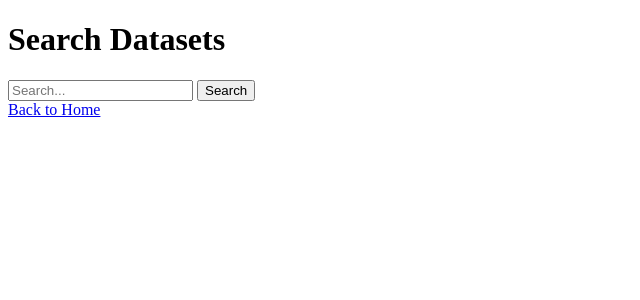
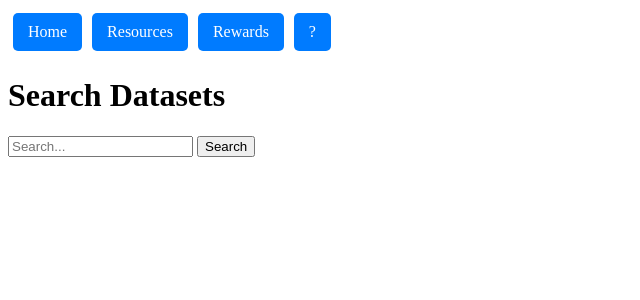
Before and after one commit to gapuzjia/2024-Big-Data-Hackathon, a Flask app: template vitalwatch/templates/search.html in a window 1280 px wide. Shown: the top 300 px of the page, without its empty margins (0-640 px from the left). Run offline with Flask 3, Linux system fonts and the light colour scheme; the template is opened without the code that fills it, so the values that code supplies are empty; parts of the project's set-up code (start-up, migrations or seed data) failed here and were passed over.

Commit message:
started implementation

```diff
--- a/vitalwatch/app.py
+++ b/vitalwatch/app.py
@@ -13,8 +13,8 @@ datasets = {
 }
 
 # Define columns to return for each dataset
-columns_to_return = {
-    'dataset1': ['rd20full', 'xstrt1', 'rd20full', 'zip'],
+column_mapping  = {
+    'dataset1': ['rd20full', 'xstrt1', 'zip'],
     'dataset2': ['location', '10.6 Street Address', '10.7 City', '10.8 Zip Code'],
     'dataset3': ['name', 'location'],
     'dataset4': ['rec_bldg', 'address', 'zip']
@@ -36,16 +36,55 @@ def rewards():
 def search():
     results = {key: pd.DataFrame() for key in datasets.keys()}
     query = ""
+    page = 1  # Default to the first page
+    per_page = 5  # Set the number of results per page
 
     if request.method == 'POST':
         query = request.form.get('query')  # Get the query from the form
-        print(f"Query received: {query}")  # Debug output
+        page = int(request.form.get('page', 1))  # Get the page number from the form
 
-        for dataset_name, df in datasets.items():
-            search_results = df[df.apply(lambda row: row.astype(str).str.contains(query, case=False).any(), axis=1)]
-            results[dataset_name] = search_results
+        print(f"Query received: {query}, Page: {page}")  # Debug output
 
-    return render_template('search.html', results=results, query=query)
+        try:
+            # Convert the query to an integer (assuming it's a valid zip code)
+            zip_code = int(query)
+
+            for dataset_name, df in datasets.items():
+                # First, search for rows that contain the query in any column
+                search_results = df[df.apply(lambda row: row.astype(str).str.contains(query, case=False).any(), axis=1)]
+
+                # Now filter to find rows where any numeric column is within ±2 of the zip code
+                numeric_cols = df.select_dtypes(include='number').columns  # Get numeric columns
+
+                if not numeric_cols.empty:  # Proceed if there are numeric columns
+                    range_results = pd.DataFrame()  # Initialize an empty DataFrame
+
+                    for col in numeric_cols:
+                        within_range = df[df[col].between(zip_code - 2, zip_code + 2)]
+                        range_results = pd.concat([range_results, within_range], ignore_index=True)
+
+                    range_results = range_results.drop_duplicates()
+                    search_results = pd.concat([search_results, range_results], ignore_index=True).drop_duplicates()
+
+                results[dataset_name] = search_results
+
+        except ValueError:
+            print("Invalid zip code format. Please enter a numeric zip code.")
+
+    # Pagination logic
+    paginated_results = {}
+    has_more = {}
+
+    for dataset_name, df in results.items():
+        total_results = len(df)
+        # Get the results for the current page
+        paginated_results[dataset_name] = df.iloc[(page - 1) * per_page:page * per_page]
+        has_more[dataset_name] = total_results > page * per_page  # Check if there are more results
+
+    # Pass paginated results and column mapping to the template
+    return render_template('search.html', results=paginated_results, query=query, column_mapping=column_mapping, has_more=has_more, page=page)
+
+
 
 if __name__ == '__main__':
     app.run(debug=True)
--- a/vitalwatch/static/styles.css
+++ b/vitalwatch/static/styles.css
@@ -55,6 +55,22 @@ tr:nth-child(even)
     background-color: #f2f2f2;
 }
 
+.button {
+    display: inline-block; /* Allows padding and margin to work */
+    padding: 10px 15px;
+    margin: 5px;
+    color: white;
+    background-color: #007BFF; /* Blue color */
+    border: none; /* Remove default border */
+    border-radius: 5px; /* Rounded corners */
+    text-decoration: none; /* Remove underline */
+    transition: background-color 0.3s; /* Smooth transition for hover */
+}
+
+.button:hover {
+    background-color: #0056b3; /* Darker blue on hover */
+}
+
 /*
     Add colors here
 */
--- a/vitalwatch/templates/search.html
+++ b/vitalwatch/templates/search.html
@@ -7,13 +7,18 @@
     <title>Search Datasets</title>
 </head>
 <body>
+    <!--header bar for website with buttons to direct user to the correct page-->
+    <div id="menu_bar">
+        <a href="/" class="button">Home</a>
+        <a href="/resources" class="button">Resources</a>
+        <a href="/rewards" class="button">Rewards</a> <!-- Link to Rewards page -->
+        <a href="/help" class="button">?</a>
+     </div>
     <h1>Search Datasets</h1>
     <form action="/search" method="POST">
         <input type="text" name="query" placeholder="Search..." required>
         <button type="submit">Search</button>
     </form>
-
-    <a href="/">Back to Home</a>
 
     {% if results %}
     <h2>Search Results for "{{ query }}"</h2>
@@ -39,7 +44,7 @@
                     <table border="1">
                         <thead>
                             <tr>
-                                    {% for column in result.columns %}
+                                {% for column in column_mapping[dataset_name] %} <!-- Accessing column mapping -->
                                     <th>{{ column }}</th>
                                 {% endfor %}
                             </tr>
@@ -47,8 +52,8 @@
                         <tbody>
                             {% for index in result.index %}
                                 <tr>
-                                        {% for item in result.loc[index] %}
-                                            <td>{{ item }}</td>
+                                    {% for column in column_mapping[dataset_name] %} <!-- Use the same mapping here -->
+                                        <td>{{ result.at[index, column] }}</td>
                                     {% endfor %}
                                 </tr>
                             {% endfor %}
@@ -60,5 +65,6 @@
     </div>
 {% endif %}
 
+
 </body>
 </html>
```
Also changed, not shown: vitalwatch/templates/index.html (+4 -4 lines), vitalwatch/templates/rewards.html (added, +19 -0 lines), 1 other file. Lines whose indentation alone changed are shown as unchanged.
